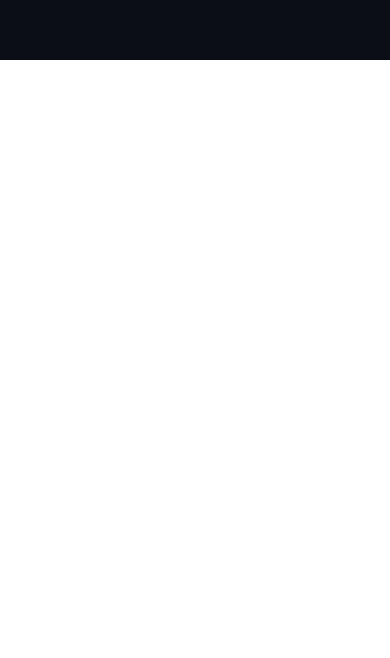
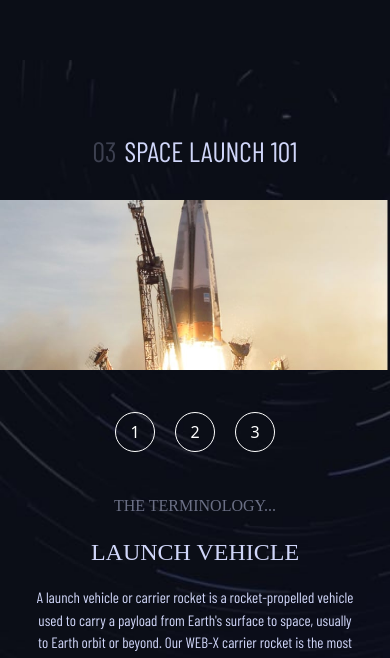
Before and after one commit to johnnycrisp/space-website, a React (Create React App) app: page / in a window 390 px wide. Shown: the part 2487-3145 px from the top of the page. Before the commit the page ends 2547 px from the top, so only its background shows below. Built offline with nearby package versions, Linux system fonts and the light colour scheme; a web font is replaced by a local one.

Commit message:
technology mobile styling

```diff
--- a/src/App.js
+++ b/src/App.js
@@ -4,6 +4,7 @@ import Header from './components/Header/Header';
 import Destination from './components/Destination/Destination'
 import Nav from './components/Nav/Nav';
 import Crew from './components/Crew/Crew';
+import Technology from './components/Technology/Technology';
 
 function App() {
   return (
@@ -12,6 +13,7 @@ function App() {
       <Header />
       <Destination />
       <Crew />
+      <Technology />
     </div>
   );
 }
--- /dev/null
+++ b/src/components/Technology/Technology.jsx
@@ -0,0 +1,31 @@
+import React from 'react';
+import './technology.scss';
+import Container from 'react-bootstrap/Container';
+import Button from 'react-bootstrap/Button';
+import IMG from '../../assets/technology/image-launch-vehicle-landscape.jpg';
+
+const Technology = () => {
+  return (
+    <div className="tech__wrapper">
+        <Container>
+            <h5 className="crew__header"><span>03</span>SPACE LAUNCH 101</h5>
+            <div className="image__container">
+                <img src={IMG} alt="IMG NAME" />
+            </div>
+            <div className="nav-btn-list-lg">
+                <Button className="nav-btn-lg">1</Button>
+                <Button className="nav-btn-lg">2</Button>
+                <Button className="nav-btn-lg">3</Button>
+            </div>
+            <div className="tech__info">
+                <p className="sub-head-1">THE TERMINOLOGY...</p>
+                <p className="sub-head-2">LAUNCH VEHICLE</p>
+                <p className="tech__text">A launch vehicle or carrier rocket is a rocket-propelled vehicle used to carry a payload from Earth's surface to space, usually to Earth orbit or beyond. Our WEB-X carrier rocket is the most powerful in operation. Standing 150 metres tall, it's quite an awe-inspiring sight on the launch pad!</p>
+            </div>
+
+        </Container>
+    </div>
+  )
+}
+
+export default Technology
--- /dev/null
+++ b/src/components/Technology/technology.scss
@@ -0,0 +1,55 @@
+@import '../../index.scss';
+
+.tech__wrapper {
+    background:
+        url(../../assets/technology/background-technology-mobile.jpg) center / 100% 100% border-box no-repeat;
+    height: 100%;
+    min-height: 100vh;
+    padding: 75px 24px 0 24px;
+
+    display: flex;
+    flex-direction: column;
+    align-items: center;
+
+    .image__container {
+        display: flex;
+        justify-content: center;
+        margin-top: 32px;
+        margin-bottom: 32px;
+
+        img {
+            height: 170px;
+            width: 100vw;
+
+
+        }
+    }
+}
+
+.nav-btn-list-lg {
+    display: flex;
+    justify-content: center;
+    align-items: center;
+    padding: 0;
+    margin: 0 0 32px 0;
+}
+
+.nav-btn-lg {
+        height: 40px;
+        width: 40px;
+        background-color: transparent;
+        border-radius: 50%;
+        margin: 10px;
+        color: white;
+        border: .5px solid white;
+        transition: all;
+
+        &:active, &:focus {
+        background-color: $color-white;
+        color: $color-dark;
+        }
+
+        // &:hover {
+        //     border: 2px solid white;
+        // }
+}
```
Also changed, not shown: src/assets/favicon-32x32.png (deleted), 1 other file (tests, documents, lock files or other folders).
